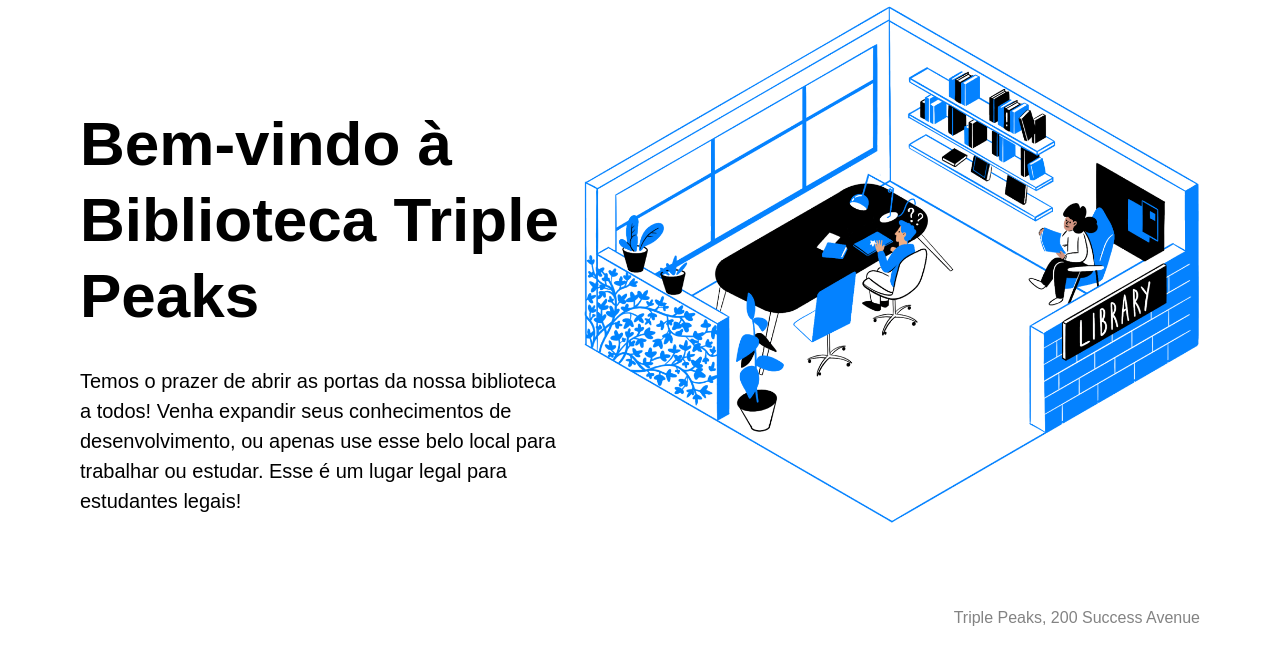
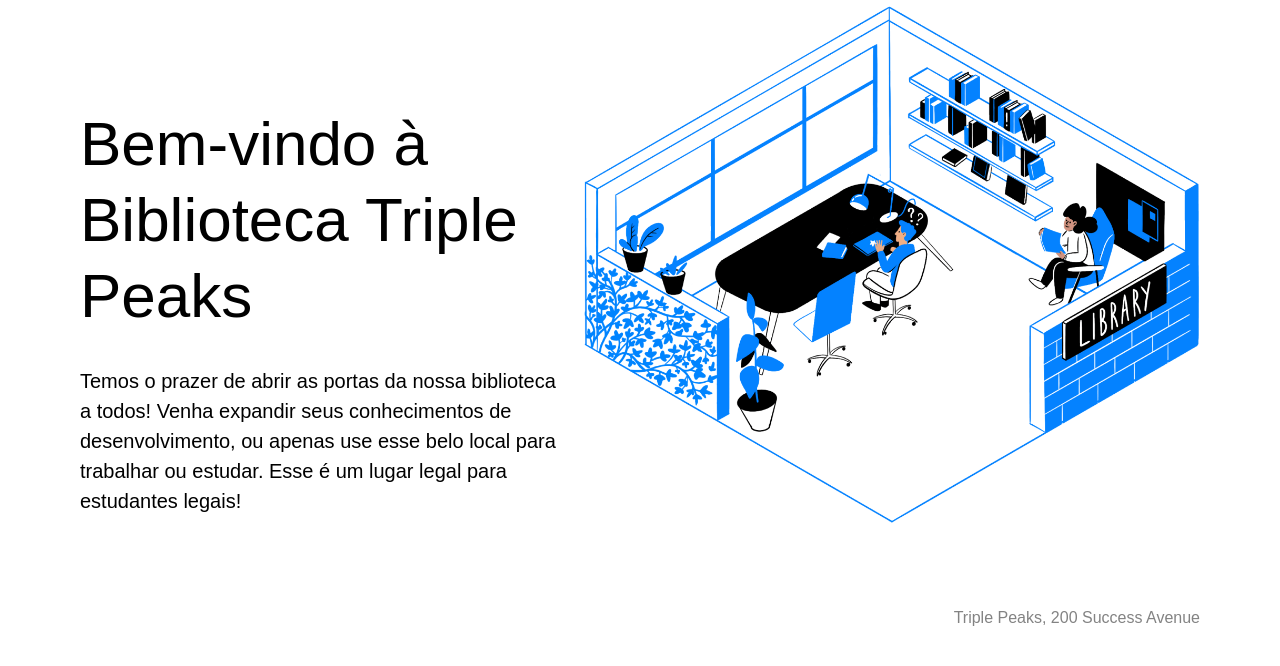
Before and after one commit to dercio89/Web_project_library_pt, a plain HTML site: page index.html in a window 1280 px wide. Shown: the part 132-798 px from the top of the page. Drawn offline with Linux system fonts and the light colour scheme.

Commit message:
font-weight

```diff
--- a/styles/style.css
+++ b/styles/style.css
@@ -48,8 +48,8 @@
 }
 
 .header__title {
+  font-weight: 500;
   font-size: 62px;
-  font-weight: 500px;
   line-height: 76px;
   max-width: 635px;
   margin: 128px 0 0;
```
